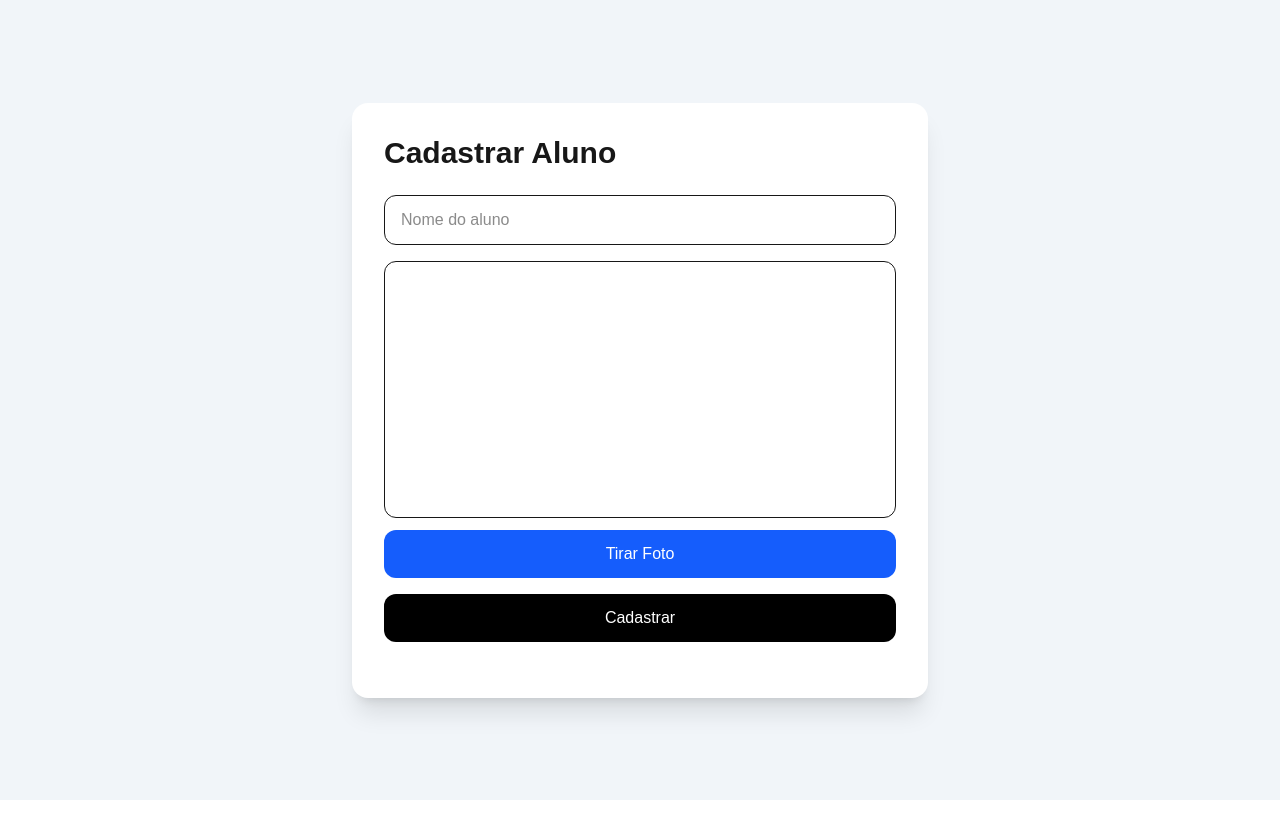
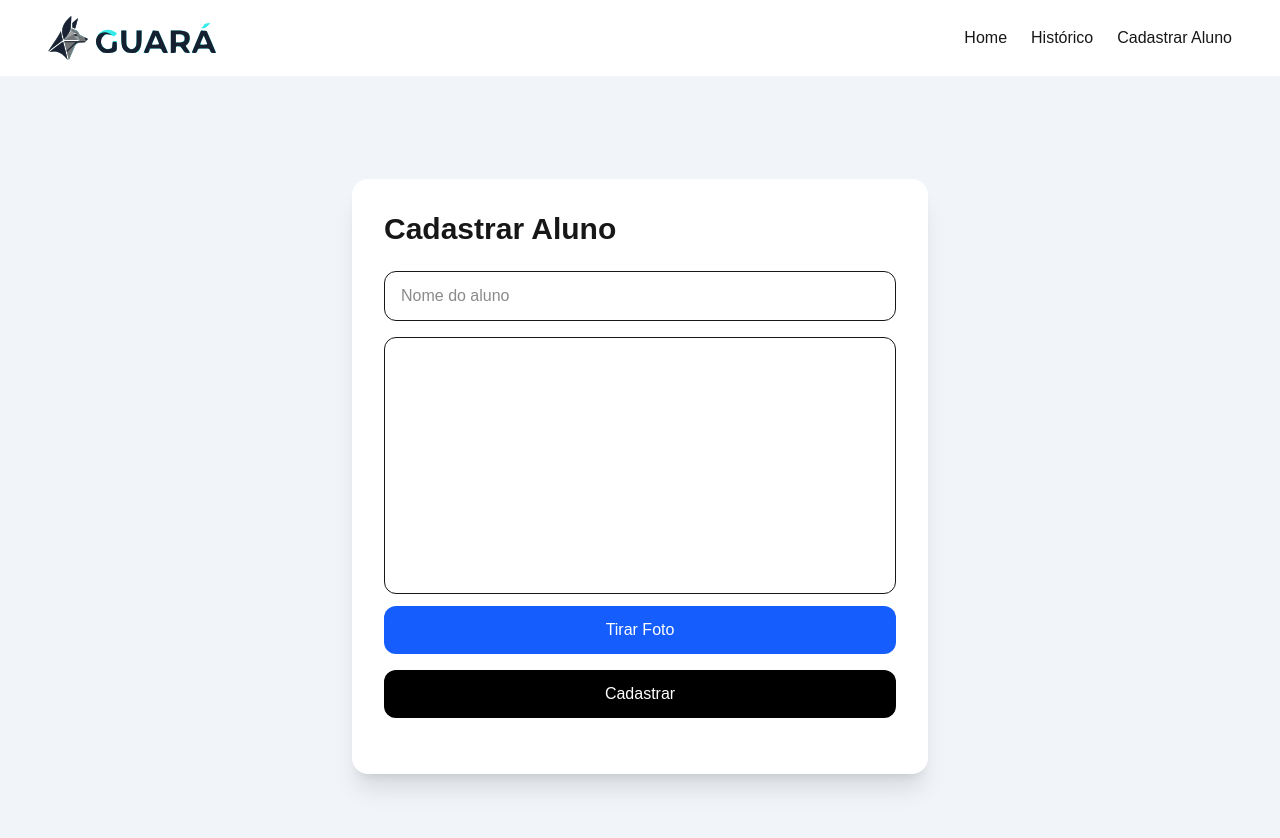
Before and after one commit to impedrohenri/frontend-reconhecimento-facial-mkt, a Next.js app: page / in a window 1280 px wide. Shown: the top 838 px of the page. Before the commit the page ends 800 px from the top, so only its background shows below. Built offline with nearby package versions, Linux system fonts and the light colour scheme; no server answers.

Commit message:
feat: adiciona cabeçalho

```diff
--- a/src/app/gerente/page.tsx
+++ b/src/app/gerente/page.tsx
@@ -1,6 +1,7 @@
 "use client";
 
 import WS_ADDRESS from "@/api/ws.route";
+import Header from "@/components/Header";
 import { useEffect, useState } from "react";
 
 type Evento = {
@@ -46,6 +47,8 @@ ws.onclose = (e) => {
   }, []);
 
   return (
+    <>
+    <Header/>
     <main className="min-h-screen bg-slate-100 p-8">
       <div className="max-w-5xl mx-auto space-y-6">
 
@@ -98,5 +101,6 @@ ws.onclose = (e) => {
         </div>
       </div>
     </main>
+    </>
   );
 }
--- a/src/app/globals.css
+++ b/src/app/globals.css
@@ -3,6 +3,11 @@
 :root {
   --background: #ffffff;
   --foreground: #171717;
+
+  --dark-blue: #212b3d;
+  --light-blue: #1efbfa;
+  --gray: #7e7e7d;
+  --light-gray: #a5a4a4;
 }
 
 @theme inline {
@@ -10,6 +15,8 @@
   --color-foreground: var(--foreground);
   --font-sans: var(--font-geist-sans);
   --font-mono: var(--font-geist-mono);
+
+
 }
 
 @media (prefers-color-scheme: dark) {
--- a/src/app/page.tsx
+++ b/src/app/page.tsx
@@ -2,6 +2,7 @@
 
 import API_ADDRESS from "@/api/api.route";
 import { useEffect, useRef, useState } from "react";
+import Header from "@/components/Header";
 
 export default function CadastroAlunoPage() {
   const [nome, setNome] = useState("");
@@ -96,7 +97,10 @@ export default function CadastroAlunoPage() {
   }
 
   return (
+    <>
+      <Header />
       <main className="min-h-screen bg-slate-100 flex items-center justify-center p-6">
+
         <div className="w-full max-w-xl bg-white rounded-2xl shadow-xl p-8 space-y-6">
 
           <h1 className="text-3xl font-bold">Cadastrar Aluno</h1>
@@ -153,5 +157,6 @@ export default function CadastroAlunoPage() {
           <canvas ref={canvasRef} className="hidden" />
         </div>
       </main>
+    </>
   );
 }
--- /dev/null
+++ b/src/components/Header.tsx
@@ -0,0 +1,21 @@
+import Image from 'next/image'
+import logoIcon from '../../public/assets/logo_icon.svg'
+import logoText from '../../public/assets/logo_text.svg';
+import Link from 'next/link';
+
+export default function Header() {
+  return (
+    <div className="flex items-center justify-between py-4 px-12  bg-white text-blue">
+        <Link href="/" className="flex items-center space-x-2">
+            <Image src={logoIcon} alt="Logo Icon" width={40} height={40} />
+            <Image src={logoText} alt="Logo Text" width={120} height={20} />
+        </Link>
+
+        <nav id="nav" className="flex space-x-6">
+            <Link href="/" className="text-gray hover:text-light-blue transition-colors duration-300">Home</Link>
+            <Link href="/historico" className="text-gray hover:text-light-blue transition-colors duration-300">Histórico</Link>
+            <Link href="/cadastrar-aluno" className="text-gray hover:text-light-blue transition-colors duration-300">Cadastrar Aluno</Link>
+        </nav>
+    </div>
+  )
+}
```
Also changed, not shown: public/assets/logo_icon.svg (added), public/assets/logo_text.svg (added). Lines whose indentation alone changed are shown as unchanged.
